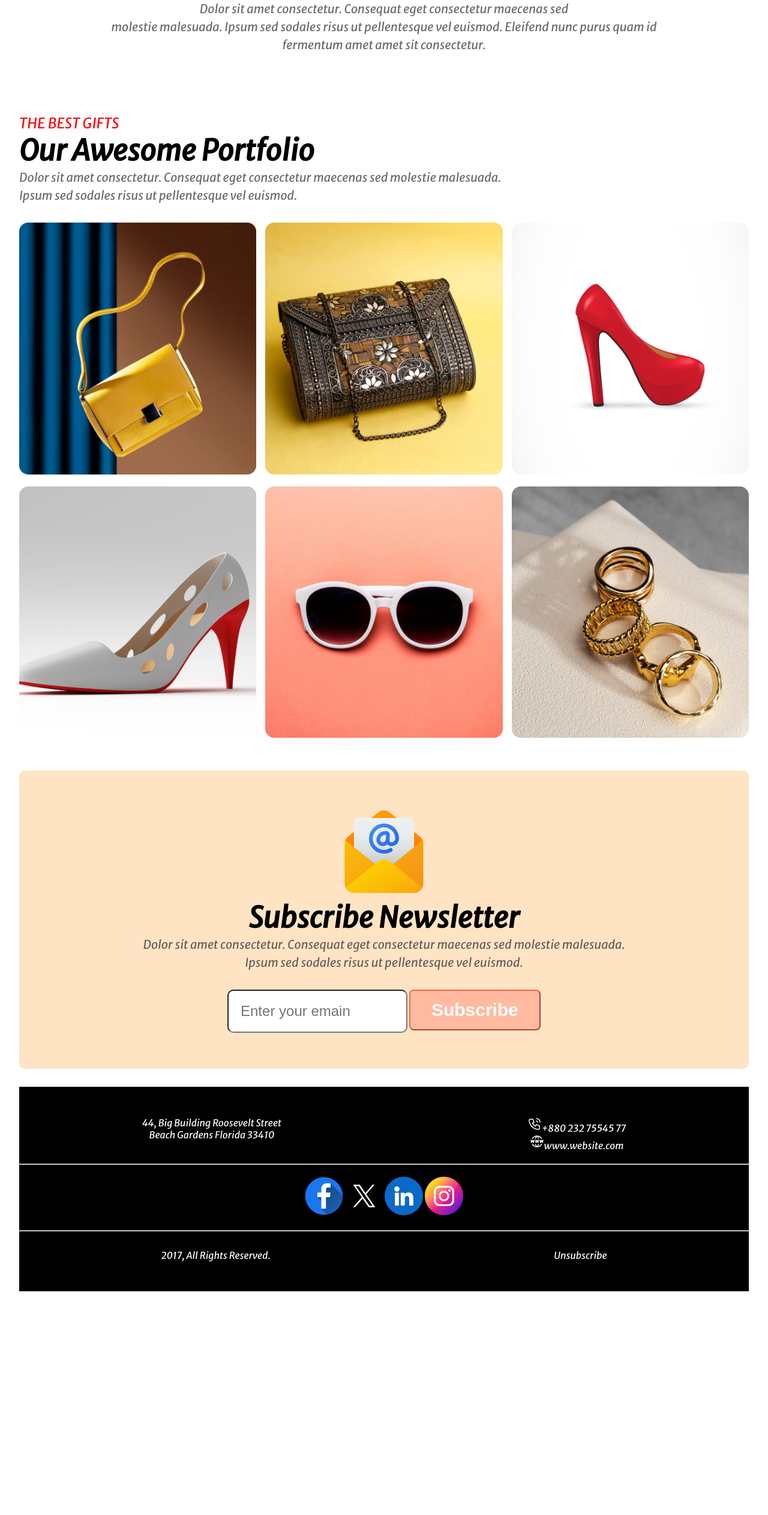
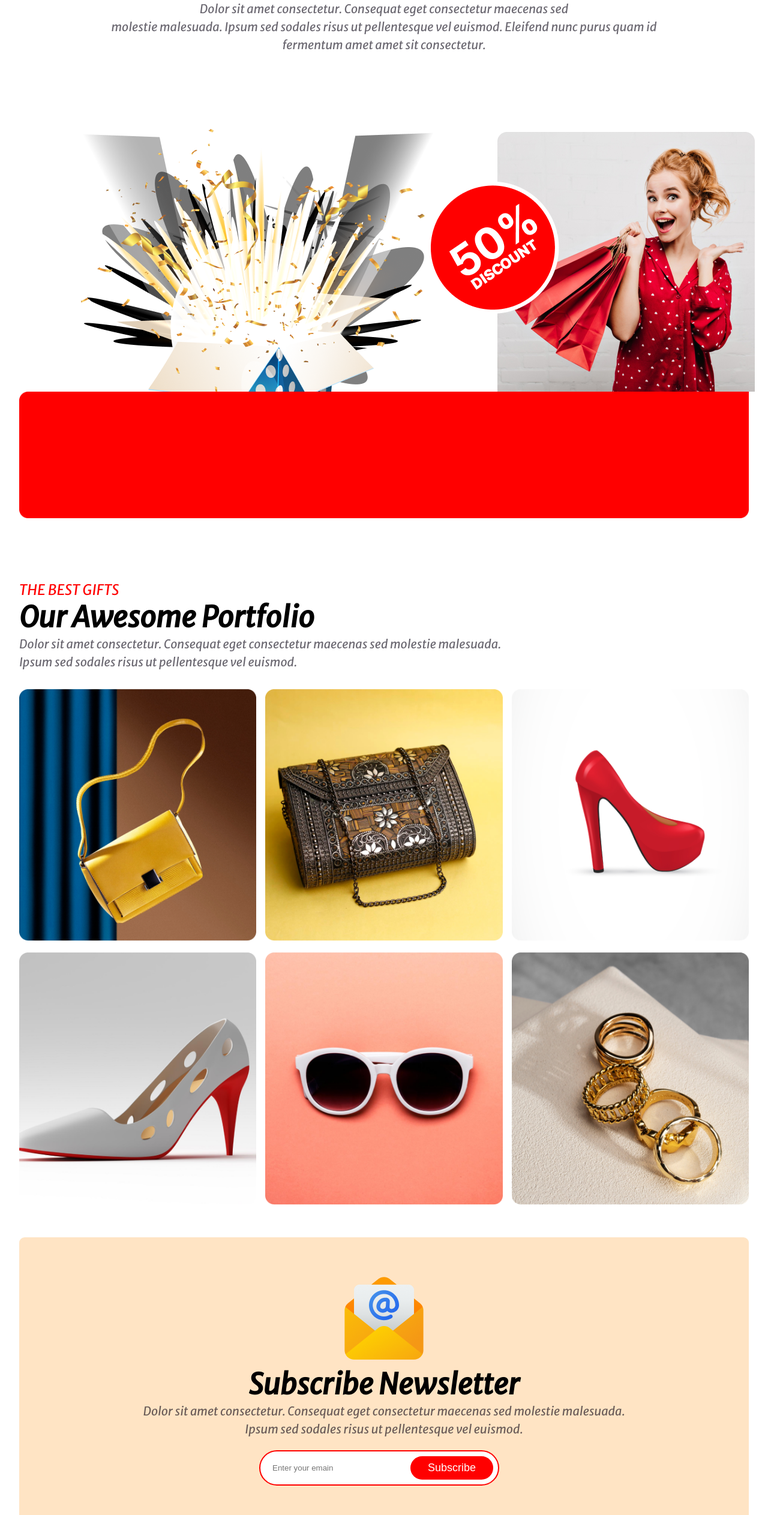
Before and after one commit to rezwanhossen/new-year-new-mission, a plain HTML site: page index.html in a window 1280 px wide. Shown: the part 3674-6200 px from the top of the page at 60% size. Before the commit the page ends 5877 px from the top, so only its background shows below. Drawn offline with Linux system fonts and the light colour scheme.

Commit message:
decount add

```diff
--- a/index.html
+++ b/index.html
@@ -30,7 +30,7 @@
             <div class="text-vectoer">
                 <h1 class="vectory_title">Welcome to <br> midnight party</h1>
                 <p>Dolor sit amet consectetur. Consequat eget consectetur maecenas <br> sed molestie malesuada. Ipsum sed sodales risus ut pellentesque vel euismod. </p>
-                <button>Join Now</button>
+                <button class="button-pri">Join Now</button>
             </div>
             <div class="img2024">
                 <img src="images/Group 70.png" alt="">
@@ -42,7 +42,7 @@
                 <p><span>Place:</span> New Park Hotel</p>
                 <p><span>Date:</span> 31 December Night 2023</p>
                 <p><span>Time:</span> Evening 7.30 pm to 12.30 am</p>
-                <button>Join Now</button>
+                <button class="button-pri">Join Now</button>
             </div>
         </div>
 
@@ -68,7 +68,23 @@
             <h1><span>Holidays</span> Sale 50%</h1>
             <p>Dolor sit amet consectetur. Consequat eget consectetur maecenas sed <br>
                 molestie malesuada. Ipsum sed sodales risus ut pellentesque vel euismod. Eleifend nunc purus quam id <br> fermentum amet amet sit consectetur.</p>
-        </div>
+
+            <div class="discount">
+                <div class="discount_img">
+                    <img class="win-box" src="images/Group 75.png" alt="">
+                    <img class="sopping_per" src="images/Rectangle 1.png" alt="">
+                    <img class="fifty_per" src="images/Group 44.png" alt="">
+
+
+                </div>
+                <div class="red_color">
+                    <img src="images/Rectangle 2.png" alt="">
+                </div>
+
+            </div>
+
+
+            </div>
 
         <div class="gift">
             <h5>THE BEST GIFTS</h5>
@@ -101,8 +117,10 @@
                 <img src="images/Group 61.png" alt="">
                 <h2>Subscribe Newsletter</h2>
                 <p>Dolor sit amet consectetur. Consequat eget consectetur maecenas sed molestie malesuada. <br> Ipsum sed sodales risus ut pellentesque vel euismod. </p>
-                <input type="email" name="" id="" placeholder="Enter your emain ">
-                <button class="sub-button">Subscribe</button>
+                <div class="custom_search">
+                    <input class="surch-email" type="email" name="" id="" placeholder="Enter your emain ">
+                    <button class="sub-button">Subscribe</button>
+                </div>
             </div>
         </div>
     </main>
@@ -125,7 +143,7 @@
             <img src="images/Instagram.png" alt="">
         </div>
         <hr>
-        <div class="copy">
+        <div class="copyRight">
             <p>2017, All Rights Reserved.</p>
             <p>Unsubscribe</p>
         </div>
--- a/style.css
+++ b/style.css
@@ -79,7 +79,7 @@ body{
     margin-bottom: 10px;
     font-family: 'Inter', sans-serif;
 }
- button{
+ .button-pri{
     margin-top: 10px;
     padding: 15px 35px;
     border-color: tomato;
@@ -89,7 +89,7 @@ body{
     color: #FFFFFF;
     font-weight: 700;
 }
-button:hover{
+.button-pri:hover{
     background-color: #F00;
     box-shadow: 2px 2px 5px white;
     border: none;
@@ -197,9 +197,40 @@ button:hover{
     line-height: 30px;
 }
 
+.discount_img{
+    position: relative;
+    bottom: 100px;
+     display: grid;
+    grid-template-columns:repeat(3,1fr);
+
+}
+.win-box{
+    position: relative;
+    top: 225px;
+
+}
+.fifty_per{
+    position: relative;
+    right: 590px;
+    top: 270px;
+
+}
+.sopping_per{
+    position: relative;
+    left: 0px;
+    top: 230px;
+
+}
+
+.red_color img{
+    width: 100%;
+    position: relative;
+    bottom: 100px;
+}
+
 /* ----------------------------- */
 .gift{
-    margin-top:100px;
+    /* margin-top:100px; */
     margin-bottom: 50px;
 }
 
@@ -256,12 +287,34 @@ button:hover{
     line-height: 30px;
     margin-bottom: 20px;
 }
-.subscribe_contant input{
-    width: 300px;
-    padding: 20px ;
-    font-size: 24px;
-    border-radius: 10px;
+.custom_search{
+    width: 400px;
+    position: relative;
+    left: 400px;
+
 }
+.surch-email{
+    width: 100%;
+    border: 2px solid red;
+    border-radius: 90px;
+    padding: 20px 200px 20px 20px;
+    line-height: 1;
+    outline: none;
+}
+.sub-button{
+    position: absolute;
+    right: 10px;
+    top: 10px;
+    bottom: 10px;
+    border: none;
+    background-color: #F00;
+    color: #FFFFFF;
+    font-size: 18px;
+    padding: 7px 29px;
+    border-radius: 100px;
+    z-index: 2;
+}
+
 /* ------------------------------ */
 .footer{
     background-color: black;
@@ -281,7 +334,7 @@ button:hover{
     padding-bottom: 20px;
     text-align: center;
 }
-.copy{
+.copyRight{
     margin-top: 30px;
     margin-bottom: 20px;
     display: flex;
```
